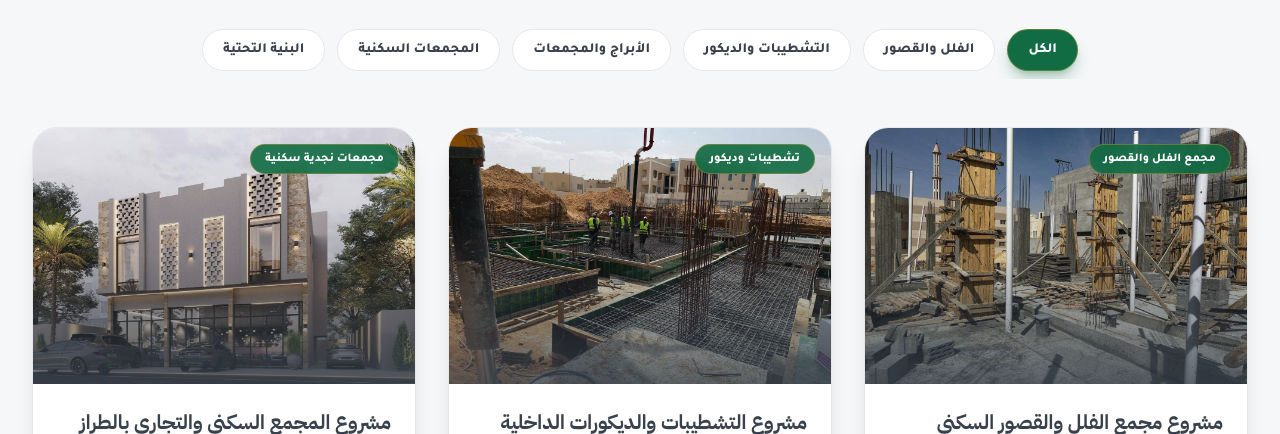
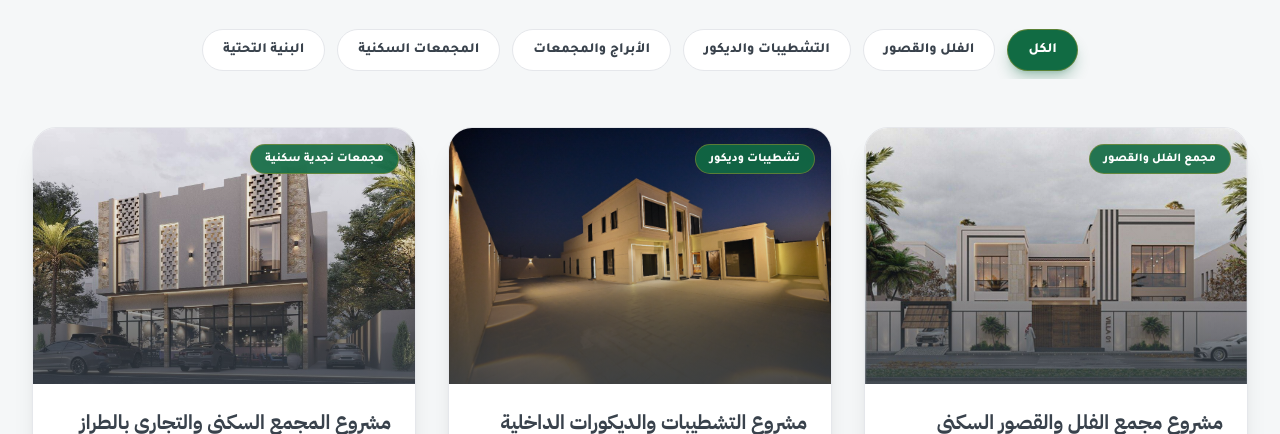
Before and after one commit to bodaa-a11y/double-contracting-company, a React (Vite) app: page / in a window 1280 px wide. Shown: the part 3280-3714 px from the top of the page. Built offline with nearby package versions, Linux system fonts and the light colour scheme.

Commit message:
Set gorgeous finished villa and interior finishing cover images for project cards

```diff
--- a/src/data/companyData.ts
+++ b/src/data/companyData.ts
@@ -206,11 +206,8 @@ export const PROJECTS: ProjectItem[] = [
     completionYear: '2025',
     client: 'مجموعة النخبة العقارية',
     value: '85,000,000 ريال',
-    image: '/projects/nudra_1.jpg',
+    image: '/projects/hanan_1.jpg',
     gallery: [
-      '/projects/nudra_1.jpg',
-      '/projects/nudra_2.jpg',
-      '/projects/nudra_3.jpg',
       '/projects/hanan_1.jpg',
       '/projects/hanan_2.jpg',
       '/projects/hanan_3.jpg',
@@ -226,8 +223,7 @@ export const PROJECTS: ProjectItem[] = [
       '/projects/nudra_extracted_7.jpeg',
       '/projects/nudra_extracted_8.jpeg',
       '/projects/nudra_extracted_9.jpeg',
-      '/projects/nudra_extracted_10.jpeg',
-      '/projects/nudra_pdf_page_1.jpg'
+      '/projects/nudra_extracted_10.jpeg'
     ],
     description: 'مشروع مجمع الفلل والقصور السكني الفاخر يجسد أعلى درجات الفخامة والرفاهية والواجهات المعمارية المودرن مع المساحات الخضراء والإنارة الليلية.',
     keyFeatures: ['تصميم معماري ملكي مخصص', 'تشطيبات فاخرة عالية الجودة', 'حدائق خاصة ومساحات خضراء', 'معرض شامل لصور الفلل']
@@ -242,20 +238,20 @@ export const PROJECTS: ProjectItem[] = [
     completionYear: '2025',
     client: 'مجموعة المشاريع الخاصة',
     value: '18,000,000 ريال',
-    image: '/projects/villa_real_40.jpg',
+    image: '/finishing_1.jpg',
     gallery: [
-      '/projects/villa_real_40.jpg',
-      '/projects/villa_real_41.jpg',
-      '/projects/villa_real_42.jpg',
-      '/projects/villa_real_43.jpg',
+      '/finishing_1.jpg',
+      '/projects/villa_real_55.jpg',
+      '/projects/villa_real_56.jpg',
+      '/projects/villa_real_57.jpg',
+      '/projects/villa_real_58.jpg',
       '/projects/villa_real_51.jpg',
       '/projects/villa_real_52.jpg',
       '/projects/villa_real_53.jpg',
       '/projects/villa_real_54.jpg',
-      '/projects/villa_real_55.jpg',
-      '/projects/villa_real_56.jpg',
-      '/projects/villa_real_57.jpg',
-      '/projects/villa_real_58.jpg'
+      '/projects/villa_real_40.jpg',
+      '/projects/villa_real_41.jpg',
+      '/projects/villa_real_42.jpg'
     ],
     description: 'تنفيذ أعمال التشطيبات والديكورات والإنارة المعمارية المخفية وتصميمات الحوائط والأرضيات الرخامية الخشبية للمشاريع الفاخرة.',
     keyFeatures: ['إنارة معمارية مخفية', 'أعمال خشبية ورخامية مودرن', 'دهانات عازلة وجودة تنفيذ رفيعة']
```
